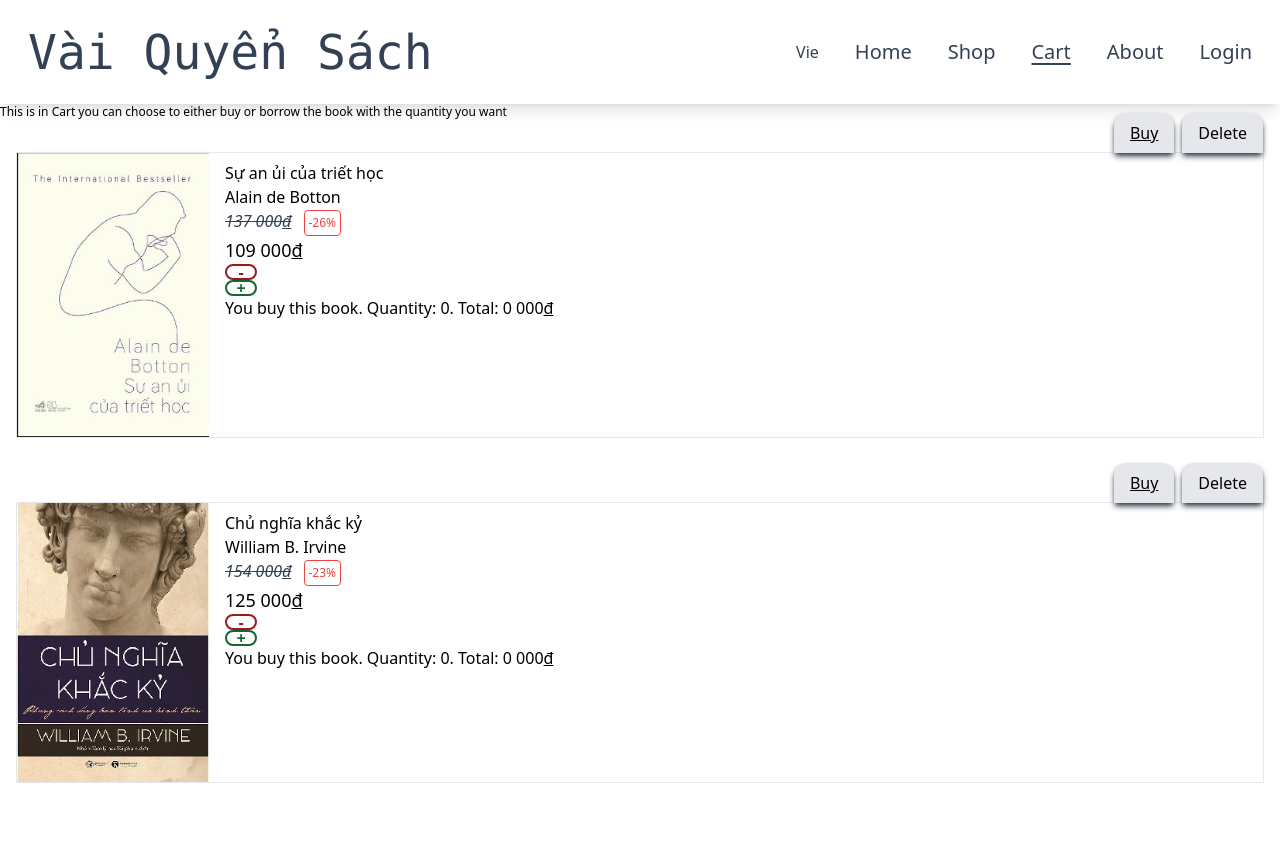
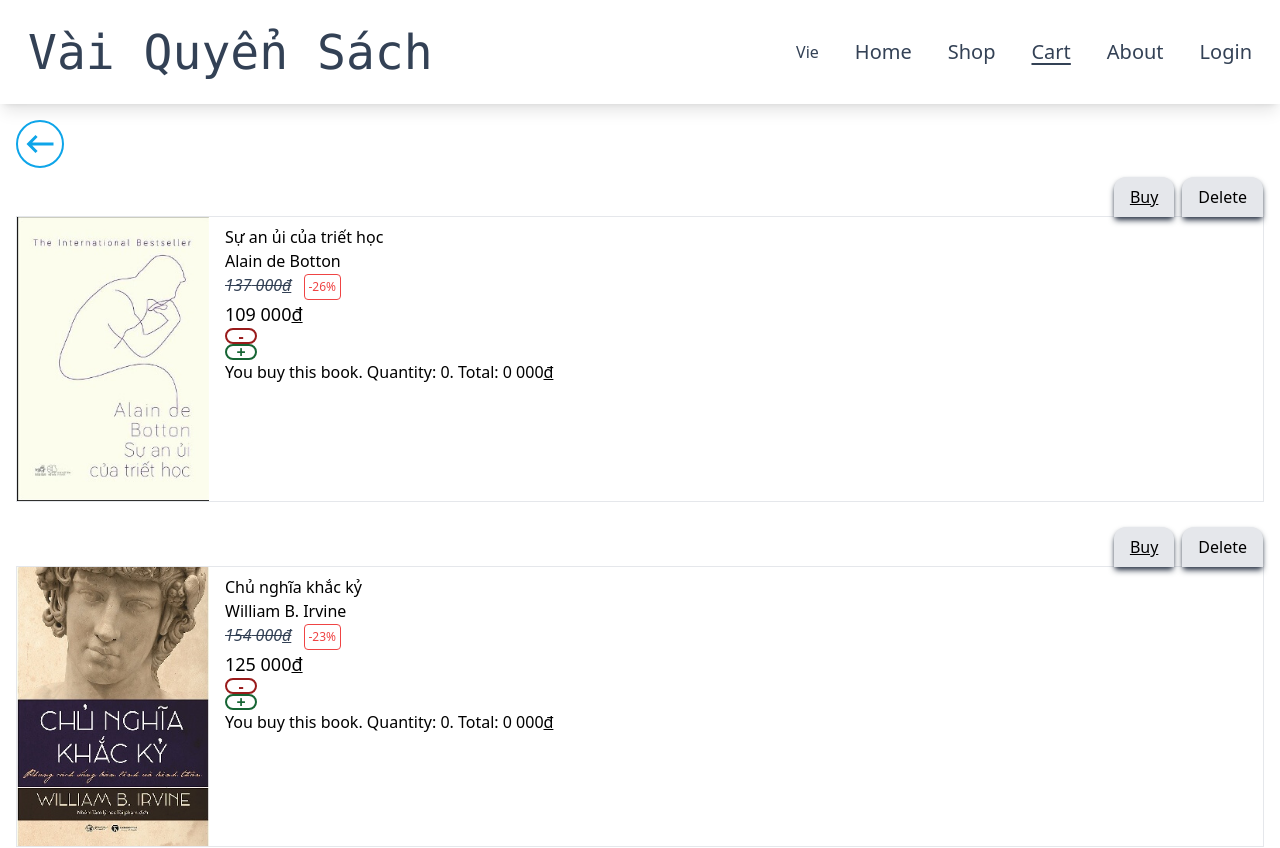
Before and after one commit to minhhoccode111/shopping-cart-top, a React (Vite) app: page /cart in a window 1280 px wide. Shown: the top 848 px of the page. Built offline with nearby package versions, Linux system fonts and the light colour scheme.

Commit message:
working with cart page

```diff
--- a/src/routes/cart.tsx
+++ b/src/routes/cart.tsx
@@ -1,5 +1,6 @@
 import { useEffect, useState } from 'react';
-import { useLoaderData, Link, Navigate, useFetcher } from 'react-router-dom';
+import { MdKeyboardBackspace } from 'react-icons/md';
+import { useLoaderData, Link, Navigate, useFetcher, useNavigate } from 'react-router-dom';
 import { getCarts, deleteCart, getCart, updateCart, sumCarts } from '../methods/carts';
 
 export const loader = async () => {
@@ -9,10 +10,10 @@ export const loader = async () => {
 };
 
 export const action = async ({ request }) => {
+  // this action handle 3 form submission
   const formData = await request.formData();
   const data = Object.fromEntries(formData);
   const id = data.id;
-  console.log(data);
 
   if (data.action === 'toggle') {
     await updateCart(id, { isBuying: data.isBuying === 'true' });
@@ -42,22 +43,22 @@ export const action = async ({ request }) => {
 
 const CartForm = ({ cart }) => {
   const fetcher = useFetcher();
-  const salePercent = `-${cart.sale}%`;
-  const beforeSale = Math.round(cart.price * (1 + cart.sale / 100));
-  const afterSale = cart.price;
+  const percent = `-${cart.sale}%`;
+  const before = Math.round(cart.price * (1 + cart.sale / 100));
+  const after = cart.price;
   let jsxPrice;
   if (cart.isBuying) {
     jsxPrice = (
       <>
         <p className="">
           <i className="text-slate-700 line-through">
-            {beforeSale} 000
+            {before} 000
             <span className="underline">đ</span>
           </i>{' '}
-          <span className="inline-block border border-red-500 text-red-500 text-xs ml-2 p-1 rounded">{salePercent}</span>
+          <span className="inline-block border border-red-500 text-red-500 text-xs ml-2 p-1 rounded">{percent}</span>
         </p>
         <p className="text-lg">
-          {afterSale} 000<span className="underline">đ</span>
+          {after} 000<span className="underline">đ</span>
         </p>
       </>
     );
@@ -120,6 +121,7 @@ const Cart = () => {
   const { carts, sum } = useLoaderData();
   const [warnEmptyCart, setWarnEmptyCart] = useState(false);
   const [willNavigate, setWillNavigate] = useState(false);
+  const navigate = useNavigate();
   useEffect(() => {
     setTimeout(() => {
       setWarnEmptyCart(false);
@@ -127,8 +129,11 @@ const Cart = () => {
   }, [warnEmptyCart]);
   return (
     <section className="">
-      <h1 className="text-xs">This is in Cart you can choose to either buy or borrow the book with the quantity you want</h1>
-
+      <div className="text-4xl p-4">
+        <button className="grid place-items-center w-12 h-12 bg-white border-2 border-sky-500 rounded-full hover:bg-sky-500 text-sky-500 hover:text-white transition-all" onClick={() => navigate(-1)}>
+          <MdKeyboardBackspace />
+        </button>
+      </div>
       <div className="">
         {carts.length ? (
           carts.map((cart) => (
```
